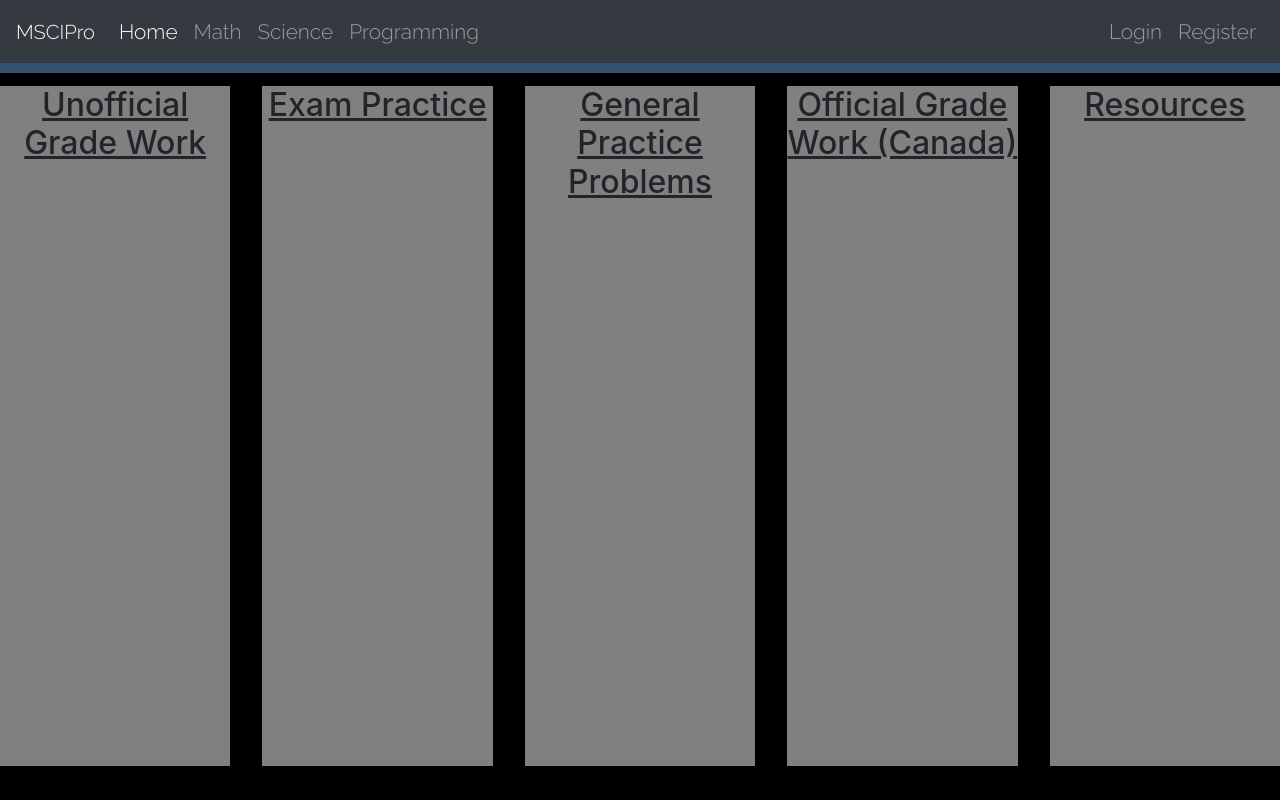
After one commit to Ritesh-Sivanathan/mscipro, a Flask app: page /mathematics in a window 1280 px wide. The commit adds this page. Run offline with Flask 3, Linux system fonts and the light colour scheme.

Commit message:
+math page +small fixes

```diff
--- a/Homepage/script.py
+++ b/Homepage/script.py
@@ -29,5 +29,9 @@ def login():
 def register():
     return render_template('register.html')
 
+@app.route('/mathematics')
+def math():
+    return render_template('Subjects/mathematics.html')
+
 if __name__ == '__main__':
     app.run(debug=True)
--- /dev/null
+++ b/Homepage/static/mathstyling.css
@@ -0,0 +1,20 @@
+@import url('https://fonts.googleapis.com/css2?family=Josefin+Sans:wght@300&family=Raleway:wght@300&display=swap');
+
+/* font-family: 'Raleway', sans-serif; */
+
+html, body {
+    background-color:black;
+    overflow:hidden;
+}
+
+.boxes {
+    display:flex;
+    justify-content: space-between;
+}
+
+#mybox1, #mybox2, #mybox3, #mybox4, #mybox5 {
+    height: 85vh;
+    margin-top:1%;
+    width: 18%;
+    background-color: grey;
+}
--- /dev/null
+++ b/Homepage/templates/Subjects/mathematics.html
@@ -0,0 +1,25 @@
+{% extends 'base.html' %}
+
+
+{% block math %}
+
+<link rel="stylesheet" href="{{ url_for('static', filename='mathstyling.css') }}" crossorigin="anonymous">
+
+<div class="boxes">
+    <div id="mybox1">
+       <center> <h2> <u> Unofficial Grade Work </u> </h2> </center>
+    </div>
+    <div id="mybox2">
+        <center> <h2> <u> Exam Practice </u> </h2> </center>
+    </div>
+    <div id="mybox3">
+        <center> <h2> <u> General Practice Problems </u>  </h2> </center>
+    </div>
+    <div id="mybox4">
+        <center> <h2> <u> Official Grade Work (Canada) </u> </h2> </center>
+    </div>
+    <div id="mybox5">
+        <center> <h2> <u> Resources </u> </h2> </center>
+    </div>
+</div>
+{% endblock %}
--- a/Homepage/templates/base.html
+++ b/Homepage/templates/base.html
@@ -24,7 +24,7 @@
                     <a class="nav-link" href="#">Home <span class="sr-only">(current)</span></a>
                 </li>
                 <li class="nav-item">
-                    <a class="nav-link" href="#">Math</a>
+                    <a class="nav-link" href="mathematics">Math</a>
                 </li>
                 <li class="nav-item">
                     <a class="nav-link" href="#">Science</a>
@@ -69,11 +69,17 @@
 
     {% endblock %}
 
- <!---------------------------------------------------------------------------- LOGIN PAGE ---------------------------------------------------------------------------->
+ <!---------------------------------------------------------------------------- LOGIN AND REGISTER PAGE ---------------------------------------------------------------------------->
 
     {% block login %}
 
     {% endblock %}
+
+<!---------------------------------------------------------------------------- MATH PAGE ---------------------------------------------------------------------------->
+
+{% block math %}
+
+{% endblock %}
 
 </body>
 </html>
--- a/Homepage/templates/homepage.html
+++ b/Homepage/templates/homepage.html
@@ -1,10 +1,12 @@
 <!-- marquee -->
 
-<title> MSCIPro - Homepage </title>
+
 
 {% extends 'base.html' %}
 
 {% block about %}
+
+<title> MSCIPro - Homepage </title>
 
 <link rel="stylesheet" href="{{ url_for('static', filename='homepagestyling.css') }}" crossorigin="anonymous">
 
```
Also changed, not shown: Homepage/templates/login.html (+4 -4 lines), Homepage/templates/register.html (+5 -5 lines).
